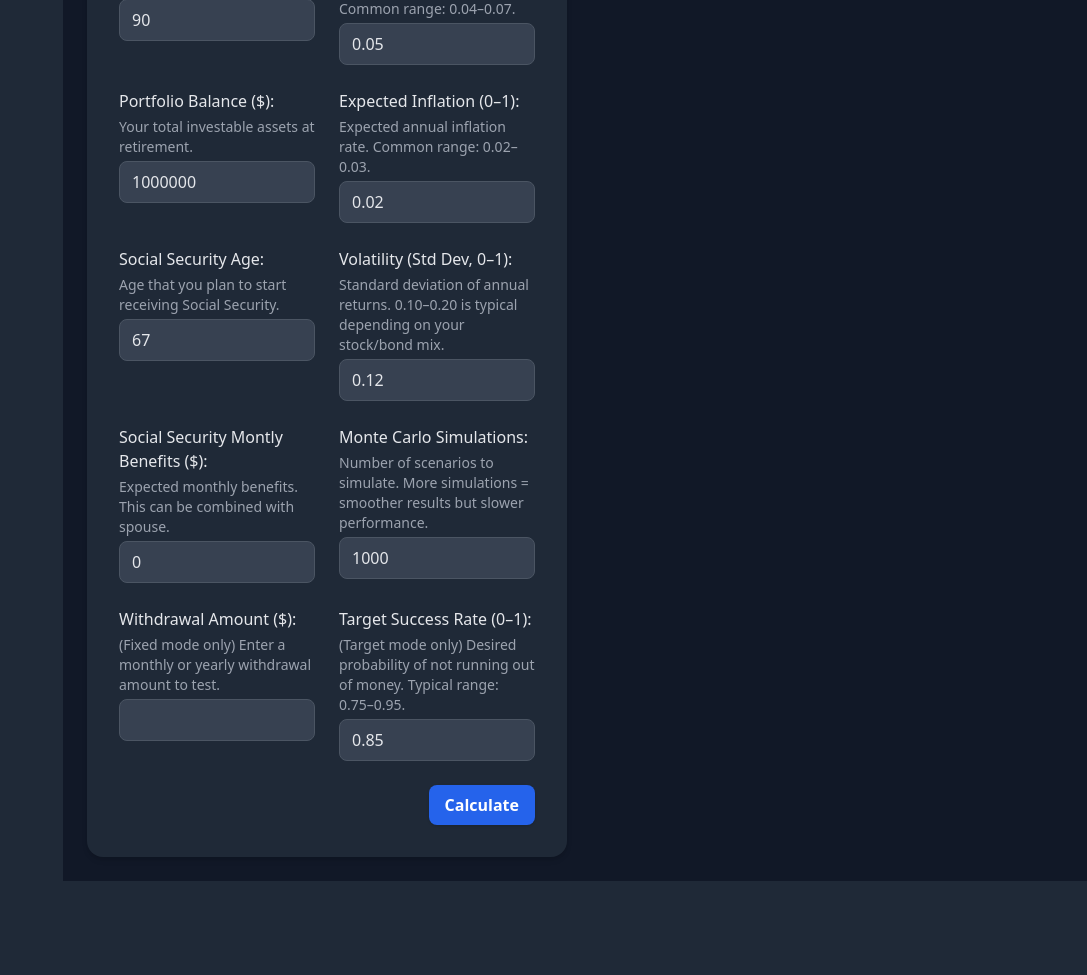
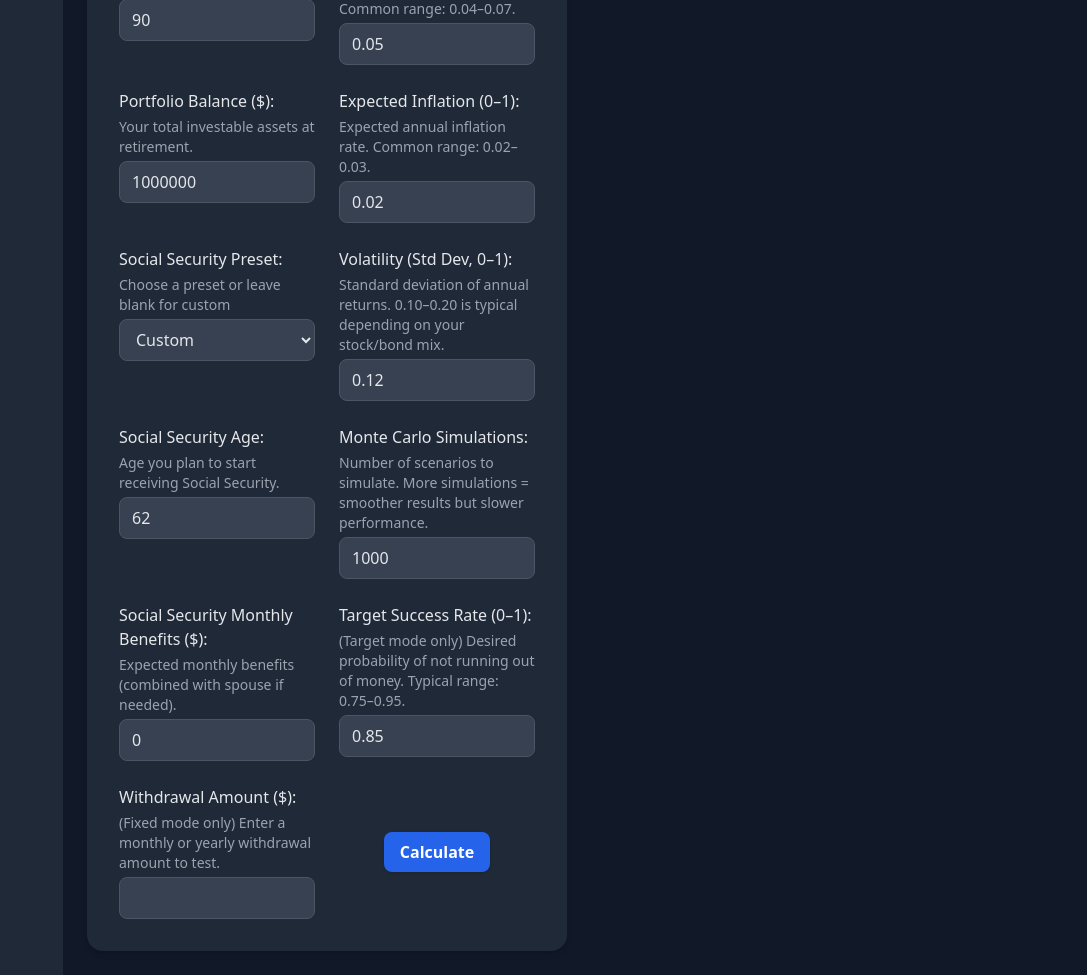
Before and after one commit to jaysuzi5/homelab-hub, a Django app: page /financial/ in a window 1280 px wide. Shown: the part 559-1534 px from the top of the page, without its empty margins (193-1280 px from the left). Before the commit the page ends 1440 px from the top, so only its background shows below. Run offline with Django 5.2, Linux system fonts and the light colour scheme; a user stored in the database is signed in; some libraries are stand-ins or nearby versions.

Commit message:
additional improvements around the retirement calculator

```diff
--- a/financial/forms.py
+++ b/financial/forms.py
@@ -6,6 +6,13 @@ class RetirementForm(forms.Form):
     MODE_CHOICES = [
         ("target", "Target Success Rate → Find Withdrawal"),
         ("fixed", "Fixed Withdrawal → Evaluate Success"),
+    ]
+
+    SS_PRESETS = [
+        ("", "Custom"),
+        ("62", f"Age 62 - ${os.getenv('SS_BENEFITS_62', 0)}"),
+        ("65", f"Age 65 - ${os.getenv('SS_BENEFITS_65', 0)}"),
+        ("67", f"Age 67 - ${os.getenv('SS_BENEFITS_67', 0)}"),
     ]
 
     mode = forms.ChoiceField(
@@ -65,15 +72,24 @@ class RetirementForm(forms.Form):
         required=False,
         help_text="(Fixed mode only) Enter a monthly or yearly withdrawal amount to test."
     )
-    ss_benefits = forms.FloatField(
-        label="Social Security Montly Benefits ($)",
-        initial=os.getenv("SS_MONTLY_BENEFITS", 0),
-        help_text="Expected monthly benefits.  This can be combined with spouse."
+
+    ss_preset = forms.ChoiceField(
+        choices=SS_PRESETS,
+        required=False,
+        label="Social Security Preset",
+        help_text="Choose a preset or leave blank for custom"
     )
+
     ss_age = forms.FloatField(
         label="Social Security Age",
-        initial=os.getenv("SS_AGE", 67),
-        help_text="Age that you plan to start receiving Social Security."
+        initial=os.getenv("SS_AGE", 62),
+        help_text="Age you plan to start receiving Social Security."
+    )
+
+    ss_benefits = forms.FloatField(
+        label="Social Security Monthly Benefits ($)",
+        initial=os.getenv("SS_BENEFITS_62", 0),
+        help_text="Expected monthly benefits (combined with spouse if needed)."
     )
 
     target_success = forms.FloatField(
--- a/financial/templates/financial/retirement.html
+++ b/financial/templates/financial/retirement.html
@@ -38,15 +38,14 @@
             {% include "financial/_form_field.html" with field=form.annual_return %}
             {% include "financial/_form_field.html" with field=form.balance %}
             {% include "financial/_form_field.html" with field=form.inflation %}
+            {% include "financial/_form_field.html" with field=form.ss_preset %}
+            {% include "financial/_form_field.html" with field=form.annual_volatility %}
             {% include "financial/_form_field.html" with field=form.ss_age %}
-            {% include "financial/_form_field.html" with field=form.annual_volatility %}
+            {% include "financial/_form_field.html" with field=form.n_simulations %}
             {% include "financial/_form_field.html" with field=form.ss_benefits %}
-            {% include "financial/_form_field.html" with field=form.n_simulations %}
+            {% include "financial/_form_field.html" with field=form.target_success %}
             {% include "financial/_form_field.html" with field=form.withdrawal %}
-            {% include "financial/_form_field.html" with field=form.target_success %}
-        </div>
-
-        <div class="col-span-2 flex justify-end">
+            <div class="col-span-1 flex justify-center items-center">
                 <div id="spinner" class="hidden fixed inset-0 bg-gray-900 bg-opacity-50 flex items-center justify-center z-50">
                     <div class="w-16 h-16 border-4 border-blue-400 border-t-transparent rounded-full animate-spin"></div>
                 </div>
@@ -55,6 +54,9 @@
                     Calculate
                 </button>
             </div>
+        </div>
+
+
 
     </form>
     </div>
@@ -92,16 +94,23 @@ document.addEventListener("DOMContentLoaded", function() {
     });
 });
 
+document.addEventListener("DOMContentLoaded", () => {
+    const presetField = document.querySelector("#id_ss_preset");
+    const ageField = document.querySelector("#id_ss_age");
+    const benefitsField = document.querySelector("#id_ss_benefits");
 
-document.addEventListener("DOMContentLoaded", function() {
-    const form = document.getElementById("retirement-form");
-    const spinner = document.getElementById("spinner");
-    const submitBtn = document.getElementById("submit-btn");
+    const presets = {
+        "62": { age: 62, benefits: {{ presets.ss_benefits_62 }} },
+        "65": { age: 65, benefits: {{ presets.ss_benefits_65 }} },
+        "67": { age: 67, benefits: {{ presets.ss_benefits_67 }} },
+    };
 
-    form.addEventListener("submit", function() {
-        spinner.classList.remove("hidden");
-        submitBtn.disabled = true;  // prevent double submission
-        submitBtn.classList.add("opacity-50", "cursor-not-allowed");
+    presetField.addEventListener("change", () => {
+        const selected = presetField.value;
+        if (presets[selected]) {
+            ageField.value = presets[selected].age;
+            benefitsField.value = presets[selected].benefits;
+        }
     });
 });
 
@@ -110,8 +119,8 @@ const ctx = document.getElementById('balanceChart').getContext('2d');
 const ages = {{ result.ages|safe }};
 const balances_average = {{ result.balances_average|safe }};
 const balances_median = {{ result.balances_median|safe }};
-const balances_p15 = {{ result.balances_p15|safe }};
-const balances_p85 = {{ result.balances_p85|safe }};
+const balances_p_target = {{ result.balances_p_target|safe }};
+const balances_p65 = {{ result.balances_p65|safe }};
 const constantBalances = {{ result.constant_balances|safe }};
 
 new Chart(ctx, {
@@ -119,15 +128,15 @@ new Chart(ctx, {
     data: {
         labels: ages,
         datasets: [
-            {
-                label: 'Random Returns: Average',
-                data: balances_average,
-                borderColor: 'rgba(59,130,246,1)', // blue-500
-                backgroundColor: 'rgba(59,130,246,0.2)',
-                fill: true,
-                tension: 0.2,
-                pointRadius: 0
-            },
+            // {
+            //     label: 'Random Returns: Average',
+            //     data: balances_average,
+            //     borderColor: 'rgba(59,130,246,1)', // blue-500
+            //     backgroundColor: 'rgba(59,130,246,0.2)',
+            //     fill: true,
+            //     tension: 0.2,
+            //     pointRadius: 0
+            // },
             {
                 label: 'Random Returns: Median',
                 data: balances_median,
@@ -138,23 +147,23 @@ new Chart(ctx, {
                 pointRadius: 0
             },
             {
-                label: 'Random Returns: P15',
-                data: balances_p15,
+                label: 'Random Returns: Target Success',
+                data: balances_p_target,
                 borderColor: 'rgba(248,113,113,1)', // red-400
                 backgroundColor: 'rgba(248,113,113,0.2)',
                 fill: true,
                 tension: 0.2,
                 pointRadius: 0
             },
-            {
-                label: 'Random Returns: P85',
-                data: balances_p85,
-                borderColor: 'rgba(251,146,60,1)', // orange-400
-                backgroundColor: 'rgba(251,146,60,0.2)',
-                fill: true,
-                tension: 0.2,
-                pointRadius: 0
-            },
+            // {
+            //     label: 'Random Returns: P65',
+            //     data: balances_p65,
+            //     borderColor: 'rgba(251,146,60,1)', // orange-400
+            //     backgroundColor: 'rgba(251,146,60,0.2)',
+            //     fill: true,
+            //     tension: 0.2,
+            //     pointRadius: 0
+            // },
             {
                 label: 'Constant Return',
                 data: constantBalances,
--- a/financial/views.py
+++ b/financial/views.py
@@ -1,3 +1,4 @@
+import os
 from django.shortcuts import render
 from .forms import RetirementForm
 from .calculator import monte_carlo_simulation, find_max_withdrawal
@@ -23,6 +24,7 @@ def retirement(request):
             years = end_age - current_age
             periods_per_year = 12 if freq == "monthly" else 1
             four_percent_rule = round(balance * 0.04 / periods_per_year, 2)
+            target_success = form.cleaned_data["target_success"]
 
             if mode == "fixed":
                 withdrawal = form.cleaned_data["withdrawal"]
@@ -30,7 +32,8 @@ def retirement(request):
                     balance, annual_return, annual_volatility,
                     inflation, years, withdrawal, current_age,
                     n_simulations=n_simulations, freq=freq,
-                    ss_age=ss_age, ss_amount=ss_amount
+                    ss_age=ss_age, ss_amount=ss_amount,
+                    target_success=target_success
                 )
                 result = {
                     "mode": "fixed",
@@ -38,7 +41,6 @@ def retirement(request):
                     "success_rate": round(data["success_percent"] * 100, 1),
                 }
             elif mode == "target":
-                target_success = form.cleaned_data["target_success"]
                 data = find_max_withdrawal(
                     balance, annual_return, annual_volatility,
                     inflation, years, target_success, current_age,
@@ -53,12 +55,18 @@ def retirement(request):
 
             result['balances_average'] = data["balances_average"]
             result['balances_median'] = data["balances_median"]
-            result['balances_p15'] = data["balances_p15"]
-            result['balances_p85'] = data["balances_p85"]
+            result['balances_p_target'] = data["balances_p_target"]
+            result['balances_p65'] = data["balances_p65"]
             result['constant_balances'] = data["constant_balances"]
             result['ages'] = data["ages"]
             result['four_percent_rule'] = four_percent_rule
     else:
         form = RetirementForm()
 
-    return render(request, "financial/retirement.html", {"form": form, "result": result})
+
+    presets = {
+        "ss_benefits_62": os.getenv("SS_BENEFITS_62", 0),
+        "ss_benefits_65": os.getenv("SS_BENEFITS_65", 0),
+        "ss_benefits_67": os.getenv("SS_BENEFITS_67", 0),
+    }
+    return render(request, "financial/retirement.html", {"form": form, "result": result, "presets": presets})
```
Also changed, not shown: financial/calculator.py (+10 -10 lines). Lines whose indentation alone changed are shown as unchanged.
